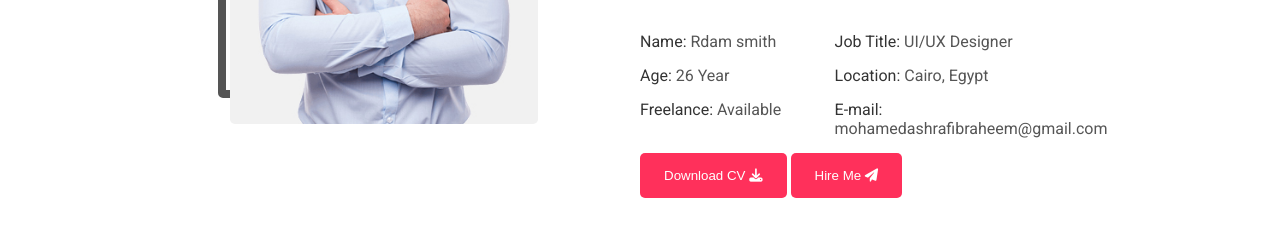
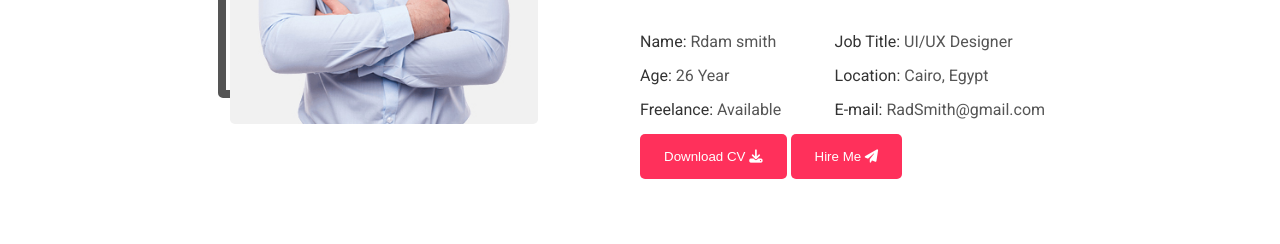
Before and after one commit to Mohamed22Nashaat/Fokir-Portfolio, a plain HTML site: page index.html in a window 1280 px wide. Shown: the part 1151-1395 px from the top of the page. Drawn offline with Linux system fonts and the light colour scheme; files whose address does not match are found by name.

Commit message:
Update index.html

```diff
--- a/index.html
+++ b/index.html
@@ -121,8 +121,8 @@
               <li><span>Location: </span>Cairo, Egypt</li>
               <li>
                 <span>E-mail: </span
-                ><a href="mailto:mohamedashrafibraheem@gmail.com"
-                  >mohamedashrafibraheem@gmail.com</a
+                ><a href="mailto:RadSmith@gmail.com"
+                  >RadSmith@gmail.com</a
                 >
               </li>
             </ul>
```
